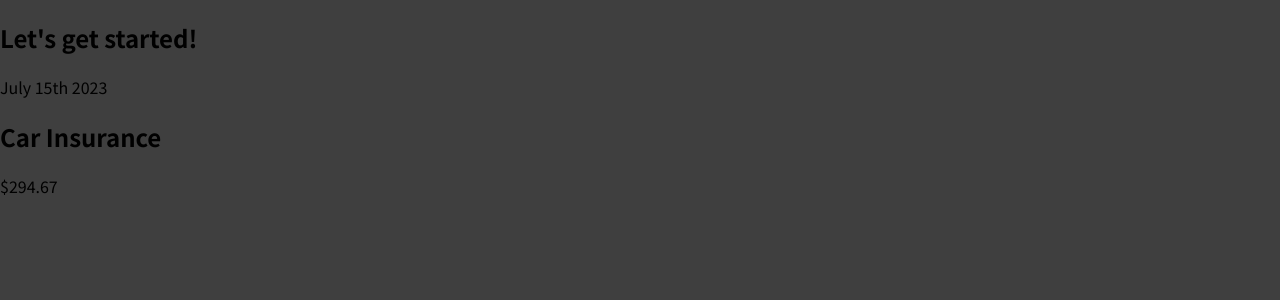
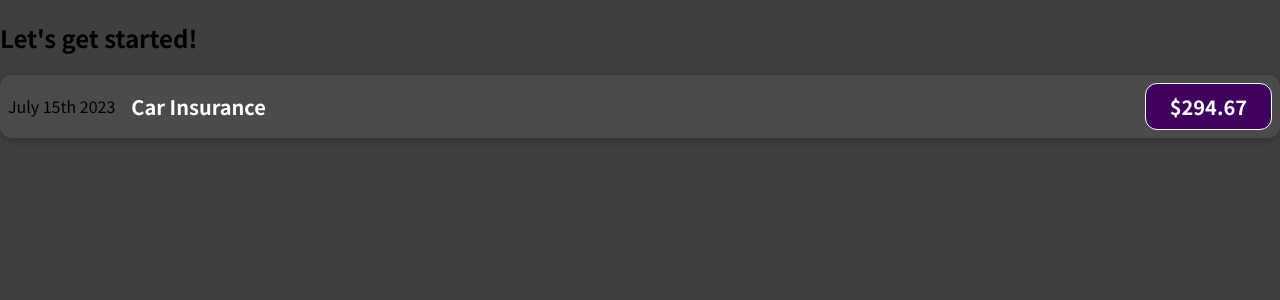
Before and after one commit to Wahhab97/maximilian-react-course, a React (Create React App) app in the folder Section3-React-Basics/01-starting-setup/: page / in a window 1280 px wide. Shown: the top 300 px of the page. Built offline with nearby package versions, Linux system fonts and the light colour scheme.

Commit message:
added style to ExpenseItem.js

```diff
--- /dev/null
+++ b/Section3-React-Basics/01-starting-setup/src/components/ExpenseItem.css
@@ -0,0 +1,56 @@
+.expense-item {
+  display: flex;
+  justify-content: space-between;
+  align-items: center;
+  box-shadow: 0 2px 8px rgba(0, 0, 0, 0.25);
+  padding: 0.5rem;
+  margin: 1rem 0;
+  border-radius: 12px;
+  background-color: #4b4b4b;
+}
+
+.expense-item__description {
+  display: flex;
+  flex-direction: column;
+  gap: 1rem;
+  align-items: flex-end;
+  flex-flow: column-reverse;
+  justify-content: flex-start;
+  flex: 1;
+}
+
+.expense-item h2 {
+  color: #3a3a3a;
+  font-size: 1rem;
+  flex: 1;
+  margin: 0 1rem;
+  color: white;
+}
+
+.expense-item__price {
+  font-size: 1rem;
+  font-weight: bold;
+  color: white;
+  background-color: #40005d;
+  border: 1px solid white;
+  padding: 0.5rem;
+  border-radius: 12px;
+}
+
+@media (min-width: 580px) {
+  .expense-item__description {
+    flex-direction: row;
+    align-items: center;
+    justify-content: flex-start;
+    flex: 1;
+  }
+
+  .expense-item__description h2 {
+    font-size: 1.25rem;
+  }
+
+  .expense-item__price {
+    font-size: 1.25rem;
+    padding: 0.5rem 1.5rem;
+  }
+}
--- a/Section3-React-Basics/01-starting-setup/src/components/ExpenseItem.js
+++ b/Section3-React-Basics/01-starting-setup/src/components/ExpenseItem.js
@@ -1,12 +1,13 @@
 import React from "react";
+import "./ExpenseItem.css";
 
 const ExpenseItem = () => {
   return (
-    <div>
+    <div className="expense-item">
       <div>July 15th 2023</div>
-      <div>
+      <div className="expense-item__description">
         <h2>Car Insurance</h2>
-        <div>$294.67</div>
+        <div className="expense-item__price">$294.67</div>
       </div>
     </div>
   );
```
